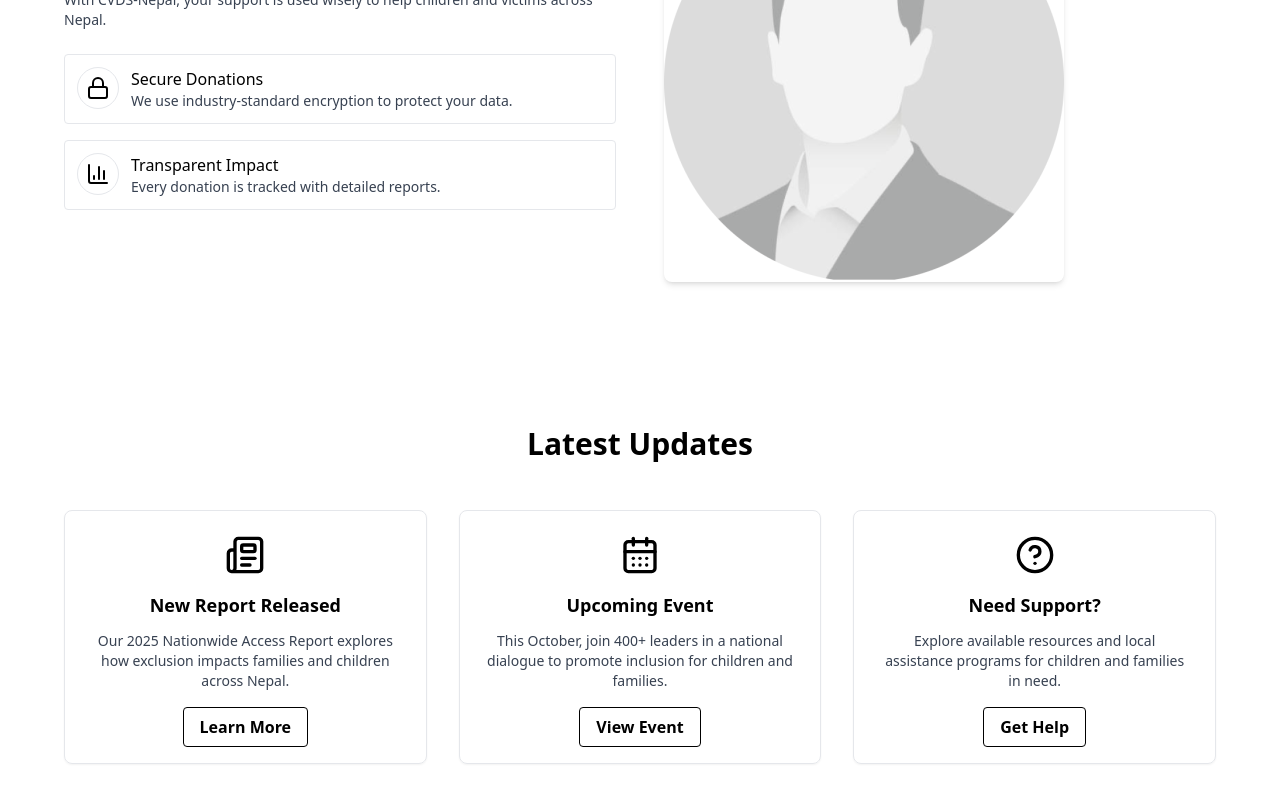
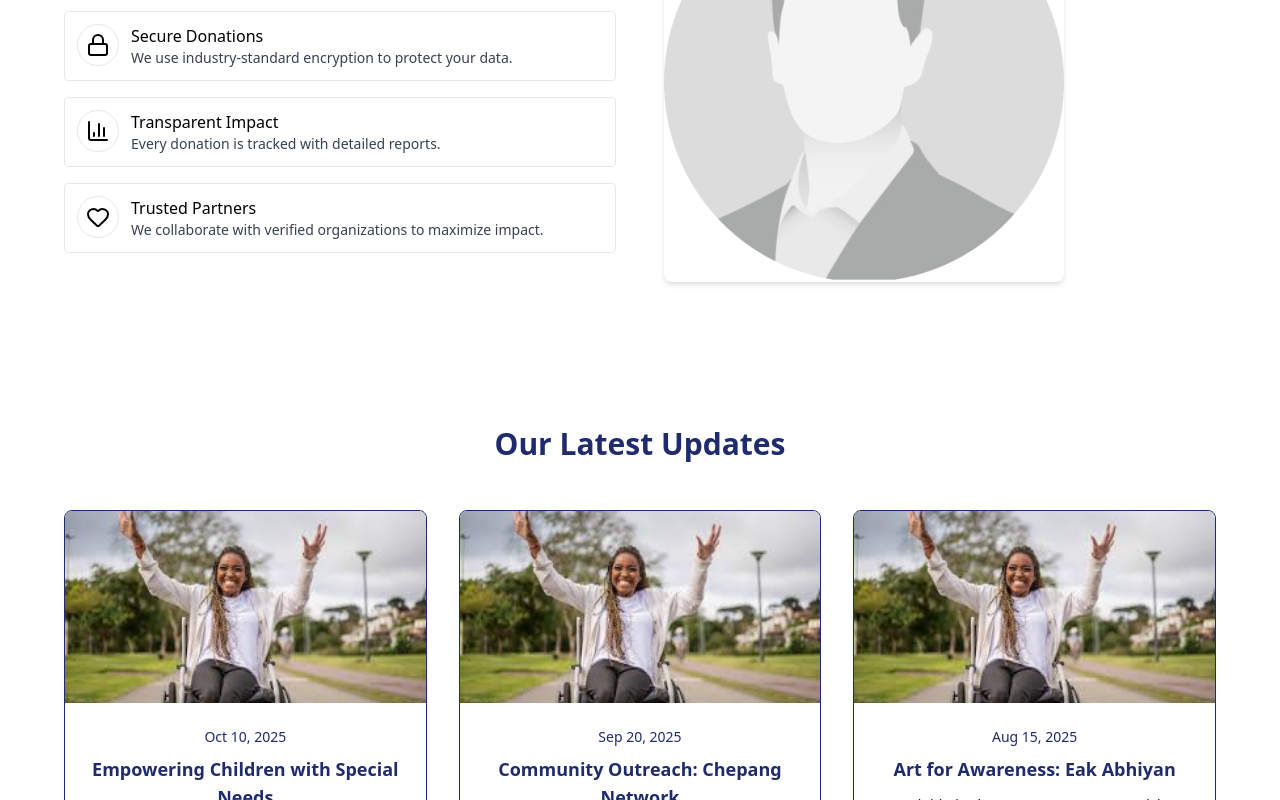
Before and after one commit to SRIYOGconsulting/cvdsnepal, a React (Vite) app: page / in a window 1280 px wide. Shown: the part 2000-2800 px from the top of the page. Built offline with nearby package versions, Linux system fonts and the light colour scheme.

Commit message:
fixed header, breadcrumbs, footer email input, numeric contact input, message image gap, register button alignment, Scroll Restoration Issue component, updated message image, and fixed home page sections

```diff
--- a/src/Pages/Home.jsx
+++ b/src/Pages/Home.jsx
@@ -1,7 +1,6 @@
-import React, { useState } from "react";
+import React, { useState, useEffect } from "react";
 import { useOutletContext } from "react-router-dom";
-
-import { Link } from "react-router-dom";
+import { Link, useLocation } from "react-router-dom";
 import {
   ChevronLeft,
   ChevronRight,
@@ -10,9 +9,6 @@ import {
   Users,
   Star,
   Lock,
-  Newspaper,
-  CalendarDays,
-  HelpCircle,
   Megaphone,
   HeartHandshake,
 } from "lucide-react";
@@ -20,7 +16,19 @@ import img1 from "../assets/female.png";
 import img2 from "../assets/male.png";
 import Header from "../Components/Header";
 import newHeroImage from "../assets/homepage.jpg";
+import img3 from "../assets/blog1.jpg";
 
+// ScrollToTop Component (Fixed Scroll Restoration Issue)
+const ScrollToTop = () => {
+  const { pathname } = useLocation();
+  useEffect(() => {
+    window.scrollTo(0, 0); // Scroll to top on route change
+  }, [pathname]);
+  return null;
+};
+
+
+// FIXED Home page sections Latest Update, Hero Section, and Support layout
 const HeroSection = () => {
   const [currentSlide, setCurrentSlide] = useState(0);
   const slides = [img1, img2];
@@ -122,11 +130,12 @@ const SponsorSection = () => (
         Help children living with disabilities and conflict victims build
         brighter futures.
       </p>
-      <div className="grid grid-cols-1 md:grid-cols-3 gap-6 mb-8">
+      <div className=" grid grid-cols-1 sm:grid-cols-2 md:grid-cols-4 gap-6 mb-8">
         {[
           { img: img1, name: "Aarati Lama" },
           { img: img2, name: "Bishal Thapa" },
           { img: img1, name: "Sita Magar" },
+          { img: img2, name: "Ramesh Shrestha" },
         ].map((child, i) => (
           <div
             key={i}
@@ -183,6 +192,12 @@ const ConfidenceSection = () => (
             desc: "Every donation is tracked with detailed reports.",
             icon: <BarChart3 />,
           },
+
+          {
+            title: "Trusted Partners",
+            desc: "We collaborate with verified organizations to maximize impact.",
+            icon: <Heart />,
+          },
         ].map((item, i) => (
           <div
             key={i}
@@ -201,126 +216,150 @@ const ConfidenceSection = () => (
   </div>
 );
 
-const NewsSection = () => (
+const NewsSection = () => {
+  const posts = [
+    {
+      title: "Empowering Children with Special Needs",
+      desc: "CVDS works to support children with disabilities by providing inclusive education and resources.",
+      img: img3,
+      link: "/about",
+      date: "Oct 10, 2025",
+    },
+    {
+      title: "Community Outreach: Chepang Network",
+      desc: "CVDS engages local communities to empower marginalized groups and ensure child rights.",
+      img: img3,
+      link: "/activities",
+      date: "Sep 20, 2025",
+    },
+    {
+      title: "Art for Awareness: Eak Abhiyan",
+      desc: "An initiative by CVDS to promote creativity among children and raise awareness on social issues.",
+      img: img3,
+      link: "/support",
+      date: "Aug 15, 2025",
+    },
+  ];
+
+  return (
     <div className="bg-white text-black py-20 px-4">
       <div className="max-w-6xl mx-auto text-center">
-      <h2 className="text-2xl md:text-3xl font-semibold mb-12">
-        Latest Updates
+        <h2 className="text-2xl md:text-3xl font-semibold mb-12 text-[#1F2B6C]">
+          Our Latest Updates
         </h2>
 
         <div className="grid grid-cols-1 md:grid-cols-3 gap-8">
-        <div className="border border-gray-200 rounded-lg p-6 shadow-sm hover:shadow-md transition">
-          <div className="flex justify-center mb-4">
-            <Newspaper size={40} className="text-black" />
+          {posts.map((post, i) => (
+            <div
+              key={i}
+              className="border border-[#1F2B6C] rounded-lg overflow-hidden shadow-sm hover:shadow-lg transition flex flex-col h-full"
+            >
+              <img
+                src={post.img}
+                alt={post.title}
+                className="w-full h-48 object-cover"
+              />
+              <div className="p-6 flex flex-col flex-1 justify-between">
+                <div>
+                  <p className="text-sm text-[#1F2B6C] mb-2">{post.date}</p>
+                  <h3 className="text-lg font-semibold mb-3 text-[#1F2B6C]">
+                    {post.title}
+                  </h3>
+                  <p className="text-sm text-black mb-4">{post.desc}</p>
                 </div>
-          <h3 className="text-lg font-semibold mb-3">New Report Released</h3>
-          <p className="text-sm text-gray-700 mb-6">
-            Our 2025 Nationwide Access Report explores how exclusion impacts
-            families and children across Nepal.
-          </p>
                 <Link
-            to="/about"
-            className="font-semibold text-black border border-black px-4 py-2 rounded hover:bg-black hover:text-white transition"
+                  to={post.link}
+                  className="font-semibold text-[#1F2B6C] hover:underline flex items-center mt-2"
                 >
-            Learn More
+                  Read More <span className="ml-1">→</span>
                 </Link>
               </div>
-
-        <div className="border border-gray-200 rounded-lg p-6 shadow-sm hover:shadow-md transition">
-          <div className="flex justify-center mb-4">
-            <CalendarDays size={40} className="text-black" />
             </div>
-          <h3 className="text-lg font-semibold mb-3">Upcoming Event</h3>
-          <p className="text-sm text-gray-700 mb-6">
-            This October, join 400+ leaders in a national dialogue to promote
-            inclusion for children and families.
-          </p>
-          <Link
-            to="/activities"
-            className="font-semibold text-black border border-black px-4 py-2 rounded hover:bg-black hover:text-white transition"
-          >
-            View Event
-          </Link>
-        </div>
-
-        <div className="border border-gray-200 rounded-lg p-6 shadow-sm hover:shadow-md transition">
-          <div className="flex justify-center mb-4">
-            <HelpCircle size={40} className="text-black" />
-          </div>
-          <h3 className="text-lg font-semibold mb-3">Need Support?</h3>
-          <p className="text-sm text-gray-700 mb-6">
-            Explore available resources and local assistance programs for
-            children and families in need.
-          </p>
-          <Link
-            to="/support"
-            className="font-semibold text-black border border-black px-4 py-2 rounded hover:bg-black hover:text-white transition"
-          >
-            Get Help
-          </Link>
-        </div>
+          ))}
         </div>
       </div>
     </div>
   );
+};
 
 const ActionSection = () => (
   <div className="bg-white text-black py-20 px-4">
     <div className="max-w-6xl mx-auto text-center">
-      <h2 className="text-2xl md:text-3xl font-semibold mb-12">
+      <h2 className="text-2xl md:text-3xl font-semibold mb-12 text-[#1F2B6C]">
         Your Turn — Take Action
       </h2>
 
       <div className="grid grid-cols-1 md:grid-cols-3 gap-12">
-        <div className="flex flex-col items-center p-6 border border-gray-200 rounded-lg hover:shadow-md transition">
-          <div className="p-3 border border-black rounded-full mb-6">
-            <Users size={36} className="text-black" />
+        {/* Card 1 */}
+        <div className="flex flex-col items-center p-6 border border-[#1F2B6C] rounded-lg hover:shadow-md transition h-full">
+          <div className="p-3 border border-[#1F2B6C] rounded-full mb-6">
+            <Users size={36} className="text-[#1F2B6C]" />
           </div>
-          <h3 className="text-lg font-semibold mb-4">Why Inclusion Matters</h3>
-          <p className="text-sm text-gray-700 mb-6 max-w-xs">
+          <div className="flex flex-col flex-1 justify-between items-center">
+            <div>
+              <h3 className="text-lg font-semibold mb-4 text-[#1F2B6C]">
+                Why Inclusion Matters
+              </h3>
+              <p className="text-sm text-black mb-6 max-w-xs">
                 Learn how disability and conflict exclusion remain key causes of
                 poverty — and what we can do together.
               </p>
+            </div>
             <Link
               to="/objectives"
-            className="font-semibold text-black border border-black px-4 py-2 rounded hover:bg-black hover:text-white transition"
+              className="font-semibold text-white bg-[#1F2B6C] px-6 py-2 rounded hover:bg-black transition"
             >
               See Why
             </Link>
           </div>
+        </div>
 
-        <div className="flex flex-col items-center p-6 border border-gray-200 rounded-lg hover:shadow-md transition">
-          <div className="p-3 border border-black rounded-full mb-6">
-            <Megaphone size={36} className="text-black" />
+        {/* Card 2 */}
+        <div className="flex flex-col items-center p-6 border border-[#1F2B6C] rounded-lg hover:shadow-md transition h-full">
+          <div className="p-3 border border-[#1F2B6C] rounded-full mb-6">
+            <Megaphone size={36} className="text-[#1F2B6C]" />
           </div>
-          <h3 className="text-lg font-semibold mb-4">Join a Campaign</h3>
-          <p className="text-sm text-gray-700 mb-6 max-w-xs">
-            Advocate for the rights of children and families with disabilities
-            by joining one of our active campaigns.
+          <div className="flex flex-col flex-1 justify-between items-center">
+            <div>
+              <h3 className="text-lg font-semibold mb-4 text-[#1F2B6C]">
+                Join a Campaign
+              </h3>
+              <p className="text-sm text-black mb-6 max-w-xs">
+                Advocate for the rights of children and families with
+                disabilities by joining one of our active campaigns.
               </p>
+            </div>
             <Link
               to="/activities"
-            className="font-semibold text-black border border-black px-4 py-2 rounded hover:bg-black hover:text-white transition"
+              className="font-semibold text-white bg-[#1F2B6C] px-6 py-2 rounded hover:bg-black transition"
             >
               Join Now
             </Link>
           </div>
+        </div>
 
-        <div className="flex flex-col items-center p-6 border border-gray-200 rounded-lg hover:shadow-md transition">
-          <div className="p-3 border border-black rounded-full mb-6">
-            <HeartHandshake size={36} className="text-black" />
+        {/* Card 3 */}
+        <div className="flex flex-col items-center p-6 border border-[#1F2B6C] rounded-lg hover:shadow-md transition h-full">
+          <div className="p-3 border border-[#1F2B6C] rounded-full mb-6">
+            <HeartHandshake size={36} className="text-[#1F2B6C]" />
           </div>
-          <h3 className="text-lg font-semibold mb-4">Donate Today</h3>
-          <p className="text-sm text-gray-700 mb-6 max-w-xs">
+          <div className="flex flex-col flex-1 justify-between items-center">
+            <div>
+              <h3 className="text-lg font-semibold mb-4 text-[#1F2B6C]">
+                Donate Today
+              </h3>
+              <p className="text-sm text-black mb-6 max-w-xs">
                 Your contribution helps restore dignity and provide support to
                 children and families in crisis.
               </p>
+            </div>
             <Link
               to="/donate"
-            className="font-semibold text-black border border-black px-4 py-2 rounded hover:bg-black hover:text-white transition"
+              className="font-semibold text-white bg-[#1F2B6C] px-6 py-2 rounded hover:bg-black transition"
             >
               Donate
             </Link>
+          </div>
         </div>
       </div>
     </div>
@@ -330,7 +369,9 @@ const ActionSection = () => (
 const Home = () => {
   return (
     <div className="min-h-screen bg-white text-black">
+      <ScrollToTop />
       <Header />
+
       <HeroSection />
       <ImpactSection />
       <SponsorSection />
--- a/src/main.jsx
+++ b/src/main.jsx
@@ -1,62 +1,99 @@
-import { StrictMode } from 'react'
-import { createRoot } from 'react-dom/client'
-import App from './App.jsx'
-import './index.css'
-import { createBrowserRouter, RouterProvider } from 'react-router-dom'
-import { HelmetProvider } from 'react-helmet-async'
-import Home from './Pages/Home.jsx'
-import About from './Pages/About.jsx'
-import Activities from './Pages/Activities.jsx'
-import Contactus from './Pages/Contactus.jsx'
-import Donate from './Pages/Donate.jsx'
-import Donations from './Pages/Donations.jsx'
-import Members from './Pages/Members.jsx'
-import Messages from './Pages/Messages.jsx'
-import Objectives from './Pages/Objectives.jsx'
-import Ourteam from './Pages/Ourteam.jsx'
-import Partners from './Pages/Partners.jsx'
-import PastActivities from './Pages/PastActivities.jsx'
-import ProjectPartnership from './Pages/ProjectPartnership.jsx'
-import Projects from './Pages/Projects.jsx'
+import { StrictMode } from "react";
+import { createRoot } from "react-dom/client";
+import App from "./App.jsx";
+import "./index.css";
+import { createBrowserRouter, RouterProvider } from "react-router-dom";
+import { HelmetProvider } from "react-helmet-async";
+import Home from "./Pages/Home.jsx";
+import About from "./Pages/About.jsx";
+import Activities from "./Pages/Activities.jsx";
+import Contactus from "./Pages/Contactus.jsx";
+import Donate from "./Pages/Donate.jsx";
 
-import Supportus from './Pages/Supportus.jsx'
-import UpcomingActivities from './Pages/UpcomingActivities.jsx'
-import Videos from './Pages/Videos.jsx'
-import Gallery from './Pages/Gallery.jsx'
-import Faq from './Pages/Faq.jsx'
+import Members from "./Pages/Members.jsx";
+import Messages from "./Pages/Messages.jsx";
+import Objectives from "./Pages/Objectives.jsx";
+import Ourteam from "./Pages/Ourteam.jsx";
+import Partners from "./Pages/Partners.jsx";
+import PastActivities from "./Pages/PastActivities.jsx";
 
+import Projects from "./Pages/Projects.jsx";
 
+import Supportus from "./Pages/Supportus.jsx";
+import UpcomingActivities from "./Pages/UpcomingActivities.jsx";
+import Videos from "./Pages/Videos.jsx";
+import Gallery from "./Pages/Gallery.jsx";
+import Faq from "./Pages/Faq.jsx";
 
 const router = createBrowserRouter([
-  { path: '/', element: <App />, children: [
-    { index: true, element: <Home/>, handle: { title: "Home" } },
-    { path: 'about', element: <About/>, handle: { title: "About Us" } },
-    { path: 'activities', element: <Activities/>, handle: { title: "Activities" } },
-    { path: 'contact', element: <Contactus/>, handle: { title: "Contact Us" } },
-    { path: 'donate', element: <Donate/>, handle: { title: "Donate" } },
-    { path: 'donations', element: <Donations/>, handle: { title: "Donations" } },
-    { path: 'gallery', element: <Gallery/>, handle: { title: "Gallery" } },
-    { path: 'members', element: <Members/>, handle: { title: "Members" } },
-    { path: 'messages', element: <Messages/>, handle: { title: "Messages" } },
-    { path: 'objectives', element: <Objectives/>, handle: { title: "Objectives" } },
-    { path: 'team', element: <Ourteam/>, handle: { title: "Our Team" } },
-    { path: 'partners', element: <Partners/>, handle: { title: "Partners" } },
-    { path: 'pastactivities', element: <PastActivities/>, handle: { title: "Past Activities" } },
-    { path: 'projectpartnership', element: <ProjectPartnership/>, handle: { title: "Project Partnership" } },
-    { path: 'projects', element: <Projects/>, handle: { title: "Projects" } },
+  {
+    path: "/",
+    element: <App />,
+    children: [
+      { index: true, element: <Home />, handle: { title: "Home" } },
+      { path: "about", element: <About />, handle: { title: "About Us" } },
+      {
+        path: "activities",
+        element: <Activities />,
+        handle: { title: "Activities" },
+      },
+      {
+        path: "contact",
+        element: <Contactus />,
+        handle: { title: "Contact Us" },
+      },
+      { path: "donate", element: <Donate />, handle: { title: "Donate" } },
 
-    { path: 'support', element: <Supportus/>, handle: { title: "Support Us" } },
-    { path: 'upcomingactivities', element: <UpcomingActivities/>, handle: { title: "Upcoming Activities" } },
-    { path: 'videos', element: <Videos/>, handle: { title: "Videos" } },
-    { path: 'FAQ', element: <Faq/>, handle: {title:"FAQ"}}
-  ]}
+      { path: "gallery", element: <Gallery />, handle: { title: "Gallery" } },
+      { path: "members", element: <Members />, handle: { title: "Members" } },
+      {
+        path: "messages",
+        element: <Messages />,
+        handle: { title: "Messages" },
+      },
+      {
+        path: "objectives",
+        element: <Objectives />,
+        handle: { title: "Objectives" },
+      },
+      { path: "team", element: <Ourteam />, handle: { title: "Our Team" } },
+      {
+        path: "partners",
+        element: <Partners />,
+        handle: { title: "Partners" },
+      },
+      {
+        path: "pastactivities",
+        element: <PastActivities />,
+        handle: { title: "Past Activities" },
+      },
+
+      {
+        path: "projects",
+        element: <Projects />,
+        handle: { title: "Projects" },
+      },
+
+      {
+        path: "support",
+        element: <Supportus />,
+        handle: { title: "Support Us" },
+      },
+      {
+        path: "upcomingactivities",
+        element: <UpcomingActivities />,
+        handle: { title: "Upcoming Activities" },
+      },
+      { path: "videos", element: <Videos />, handle: { title: "Videos" } },
+      { path: "FAQ", element: <Faq />, handle: { title: "FAQ" } },
+    ],
+  },
 ]);
 
-
-createRoot(document.getElementById('root')).render(
+createRoot(document.getElementById("root")).render(
   <StrictMode>
     <HelmetProvider>
-  <RouterProvider router={router}/>
-  </HelmetProvider>
-  </StrictMode>,
-)
+      <RouterProvider router={router} />
+    </HelmetProvider>
+  </StrictMode>
+);
```
Also changed, not shown: src/Components/BasicBreadcrumbs.jsx (+9 -44 lines), src/Components/Footer.jsx (+14 -3 lines), src/Components/Header.jsx (+53 -21 lines), src/Pages/Contactus.jsx (+16 -3 lines), src/Pages/Donate.jsx (+10 -1 lines), src/Pages/Donations.jsx (deleted, +0 -11 lines), src/Pages/Messages.jsx (+11 -4 lines), src/Pages/ProjectPartnership.jsx (deleted, +0 -25 lines), src/Pages/UpcomingActivities.jsx (+9 -1 lines), src/Pages/Projects.jsx (line endings or trailing spaces), src/assets/blog.jpg (added), src/assets/blog1.jpg (added). Lines whose indentation alone changed are shown as unchanged.
